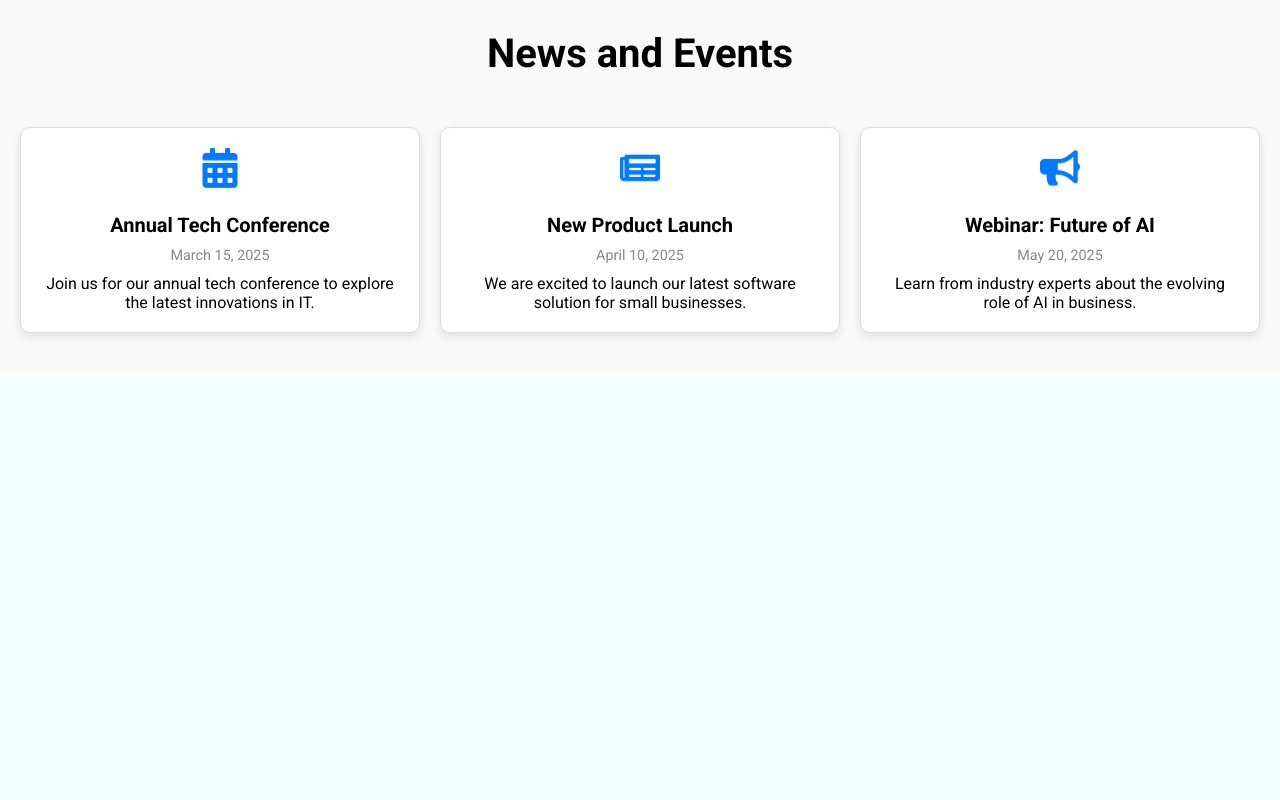
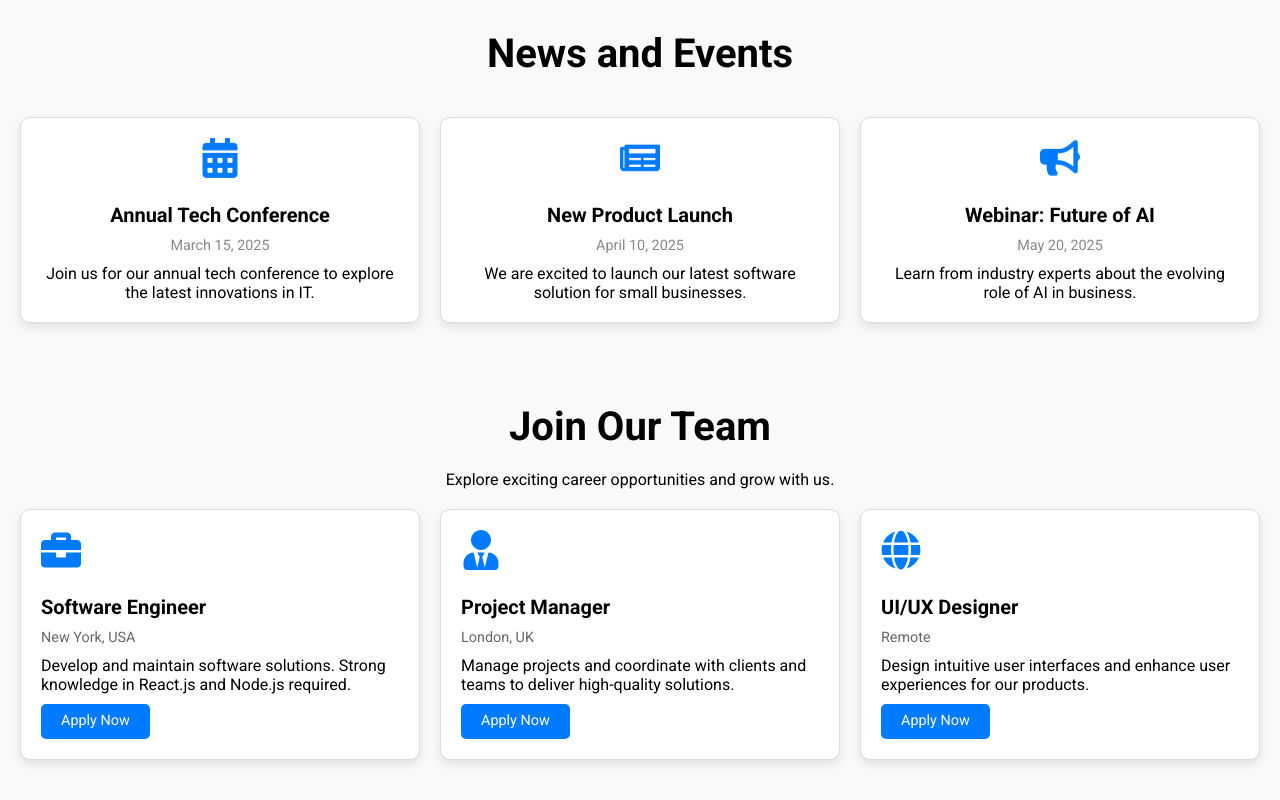
Before and after one commit to hirushiRathnayake/Professional-Company-Website, a React (Vite) app in the folder Client/hugo/: page / in a window 1280 px wide. Shown: the part 1564-2364 px from the top of the page. Before the commit the page ends 1937 px from the top, so only its background shows below. Built offline with nearby package versions, Linux system fonts and the light colour scheme; a web font is replaced by a local one.

Commit message:
Create the career section

```diff
--- a/Client/hugo/src/App.jsx
+++ b/Client/hugo/src/App.jsx
@@ -4,6 +4,7 @@ import Hero from './components/Hero/Hero'
 import AboutUs from './components/About-us/About-us'
 import ProductsAndServices from './components/Products/Products'
 import NewsAndEvents from './components/News/News'
+import Career from './components/Careers/Careers'
 
 const App = () => {
   return (
@@ -13,6 +14,7 @@ const App = () => {
       <AboutUs/>
       <ProductsAndServices/>
       <NewsAndEvents/>
+      <Career/>
     </div>
   )
 }
--- /dev/null
+++ b/Client/hugo/src/components/Careers/Careers.css
@@ -0,0 +1,88 @@
+.career-section {
+    text-align: center;
+    padding: 40px 20px;
+    background-color: #f9f9f9;
+  }
+
+  .section-title {
+    font-size: 2.5rem;
+    margin-bottom: 20px;
+    animation: fadeInDown 1s ease-in-out;
+  }
+
+  .job-listings {
+    display: grid;
+    grid-template-columns: repeat(auto-fit, minmax(250px, 1fr));
+    gap: 20px;
+    padding-top: 20px;
+  }
+
+  .job-card {
+    background: white;
+    border: 1px solid #ddd;
+    border-radius: 10px;
+    box-shadow: 0 4px 10px rgba(0, 0, 0, 0.1);
+    padding: 20px;
+    text-align: left;
+    animation: fadeIn 1.5s ease-in-out;
+    transition: transform 0.3s ease;
+  }
+
+  .job-card:hover {
+    transform: scale(1.05);
+  }
+
+  .job-card .icon {
+    font-size: 2.5rem;
+    color: #007bff;
+    margin-bottom: 15px;
+  }
+
+  .job-card h3 {
+    font-size: 1.25rem;
+    margin-bottom: 10px;
+  }
+
+  .job-card .location {
+    font-size: 0.9rem;
+    color: #666;
+    margin-bottom: 10px;
+  }
+
+  .apply-btn {
+    display: inline-block;
+    margin-top: 10px;
+    padding: 10px 20px;
+    background-color: #007bff;
+    color: white;
+    text-decoration: none;
+    border-radius: 5px;
+    font-size: 0.9rem;
+    transition: background-color 0.3s;
+  }
+
+  .apply-btn:hover {
+    background-color: #0056b3;
+  }
+
+  @keyframes fadeIn {
+    from {
+      opacity: 0;
+      transform: translateY(20px);
+    }
+    to {
+      opacity: 1;
+      transform: translateY(0);
+    }
+  }
+
+  @keyframes fadeInDown {
+    from {
+      opacity: 0;
+      transform: translateY(-20px);
+    }
+    to {
+      opacity: 1;
+      transform: translateY(0);
+    }
+  }
--- /dev/null
+++ b/Client/hugo/src/components/Careers/Careers.tsx
@@ -0,0 +1,49 @@
+import React from 'react';
+import './Careers.css';
+import { FaBriefcase, FaUserTie, FaGlobe } from 'react-icons/fa';
+
+const Career = () => {
+  const jobOpenings = [
+    {
+      icon: <FaBriefcase />,
+      title: 'Software Engineer',
+      location: 'New York, USA',
+      description: 'Develop and maintain software solutions. Strong knowledge in React.js and Node.js required.',
+      applyLink: '#',
+    },
+    {
+      icon: <FaUserTie />,
+      title: 'Project Manager',
+      location: 'London, UK',
+      description: 'Manage projects and coordinate with clients and teams to deliver high-quality solutions.',
+      applyLink: '#',
+    },
+    {
+      icon: <FaGlobe />,
+      title: 'UI/UX Designer',
+      location: 'Remote',
+      description: 'Design intuitive user interfaces and enhance user experiences for our products.',
+      applyLink: '#',
+    },
+  ];
+
+  return (
+    <div className="career-section container">
+      <h2 className="section-title">Join Our Team</h2>
+      <p>Explore exciting career opportunities and grow with us.</p>
+      <div className="job-listings">
+        {jobOpenings.map((job, index) => (
+          <div className="job-card" key={index}>
+            <div className="icon">{job.icon}</div>
+            <h3>{job.title}</h3>
+            <p className="location">{job.location}</p>
+            <p>{job.description}</p>
+            <a href={job.applyLink} className="apply-btn">Apply Now</a>
+          </div>
+        ))}
+      </div>
+    </div>
+  );
+};
+
+export default Career;
```
